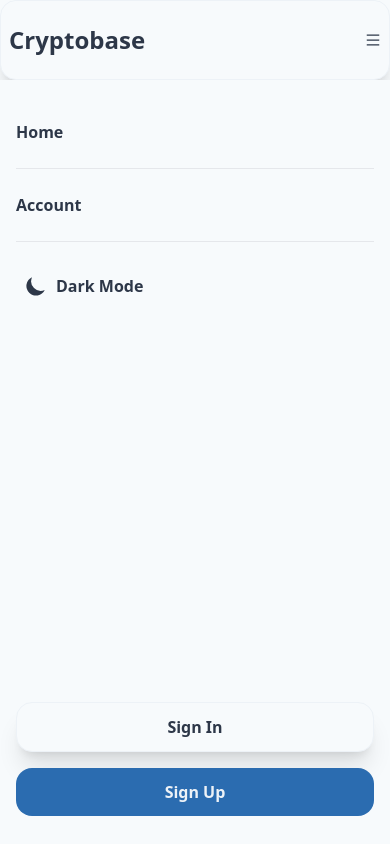
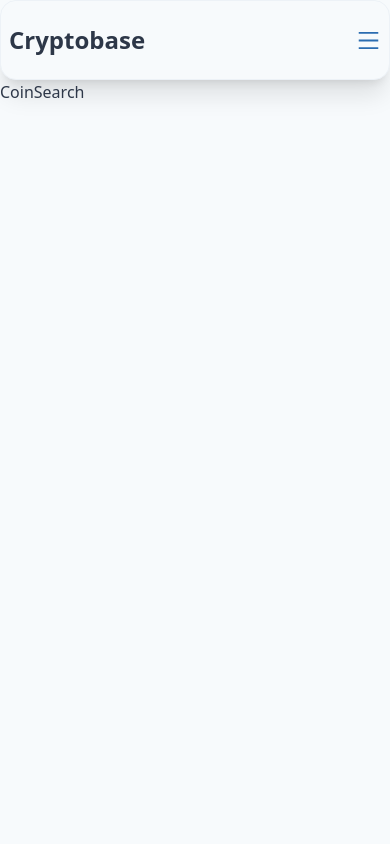
Before and after one commit to UmangAgarwal257/Cryptobase, a React (Vite) app: page / in a window 390 px wide. Built offline with nearby package versions, Linux system fonts and the light colour scheme.

Commit message:
feat: add routing and coin search component

```diff
--- a/package.json
+++ b/package.json
@@ -10,6 +10,7 @@
     "preview": "vite preview"
   },
   "dependencies": {
+    "axios": "^1.9.0",
     "react": "^19.1.0",
     "react-dom": "^19.1.0",
     "react-icons": "^5.5.0",
--- a/src/App.tsx
+++ b/src/App.tsx
@@ -1,12 +1,23 @@
 
+import { Route, Routes } from 'react-router-dom'
 import { Navbar } from './components/Navbar'
 import { ThemeProvider } from './context/ThemeContext'
+import { Signin } from './routes/Signin'
+import { Signup } from './routes/Signup'
+import { Home } from './routes/Home'
+import { Account } from './routes/Account'
 
 function App() {
 
   return (
   <ThemeProvider>
     <Navbar/>
+    <Routes>
+      <Route path='/' element={<Home/>}/>
+      <Route path='/signin' element={<Signin/>}/>
+      <Route path='/signup' element={<Signup/>}/>
+      <Route path='/account' element = {<Account/>}/>
+    </Routes>
   </ThemeProvider>
   )
 }
--- /dev/null
+++ b/src/components/CoinSearch.tsx
@@ -0,0 +1,7 @@
+
+
+export const CoinSearch = () => {
+  return (
+    <div>CoinSearch</div>
+  )
+}
--- a/src/components/Navbar.tsx
+++ b/src/components/Navbar.tsx
@@ -1,8 +1,15 @@
 import { Link } from "react-router-dom"
 import { ThemeToggle } from "./ThemeToggle"
-import { AiOutlineMenu } from "react-icons/ai"
+import { AiOutlineClose, AiOutlineMenu } from "react-icons/ai"
+import { useState } from "react"
 
 export const Navbar = () => {
+    const [nav,setNav] = useState(false)
+
+    const handleNav = () => {
+        setNav(!nav)
+    }
+
   return (
     <div className="rounded-div flex items-center justify-between h-20 font-bold">
         <Link to='/'>
@@ -16,11 +23,15 @@ export const Navbar = () => {
             <Link to='/signup' className="bg-button text-btnText px-5 py-2 ml-2 rounded-2xl shadow-lg hover:shadow-2xl">Signup</Link>
         </div>
         {/* {Menu Icon} */}
-        <div className="block md:hidden cursor-pointer z-10">
-            <AiOutlineMenu/>
+        <div onClick={handleNav} className="block md:hidden cursor-pointer z-10">
+            {nav ? <AiOutlineClose size={25} className="text-accent"/> : <AiOutlineMenu size={25} className="text-accent"/>}
         </div>
         {/* {Mobile Menu} */}
-        <div className="md:hidden fixed left-0 top-20 flex flex-col items-center justify-between w-full h-[90%] bg-primary ease-in duration-300 z-10">
+        <div className={
+            nav ? "md:hidden fixed left-0 top-20 flex flex-col items-center justify-between w-full h-[90%] bg-primary ease-in duration-300 z-10"
+             : "fixed left-[-100%] top-20 flex flex-col items-center justify-between w-full h-[90%] bg-primary ease-in duration-300"
+             }
+             >
             <ul className="w-full p-4">
                 <li className="border-b py-6">
                     <Link to='/'>Home</Link>
--- a/src/routes/Home.tsx
+++ b/src/routes/Home.tsx
@@ -1,7 +1,10 @@
+import { CoinSearch } from "../components/CoinSearch"
 
 
 export const Home = () => {
   return (
-    <div>Home</div>
+    <div>
+      <CoinSearch/>
+    </div>
   )
 }
```
Also changed, not shown: 2 other files (tests, documents, lock files or other folders).
